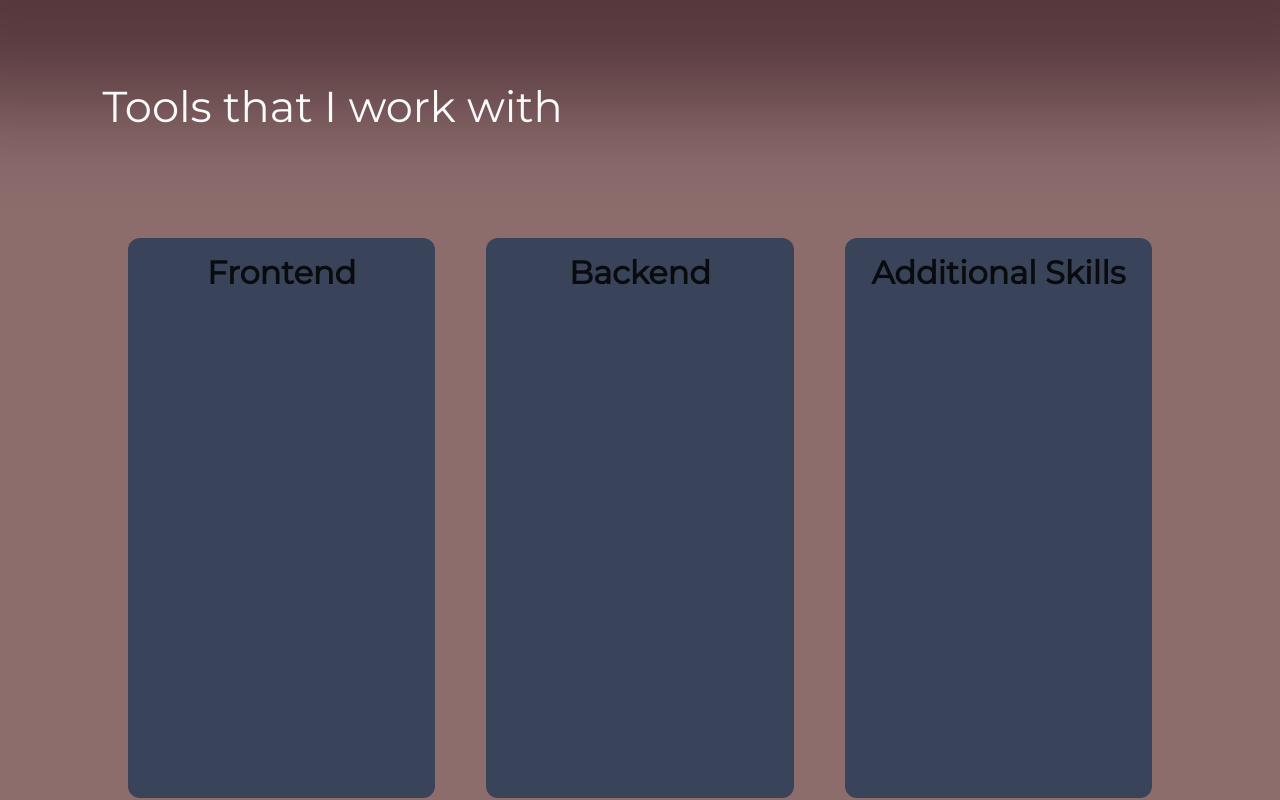
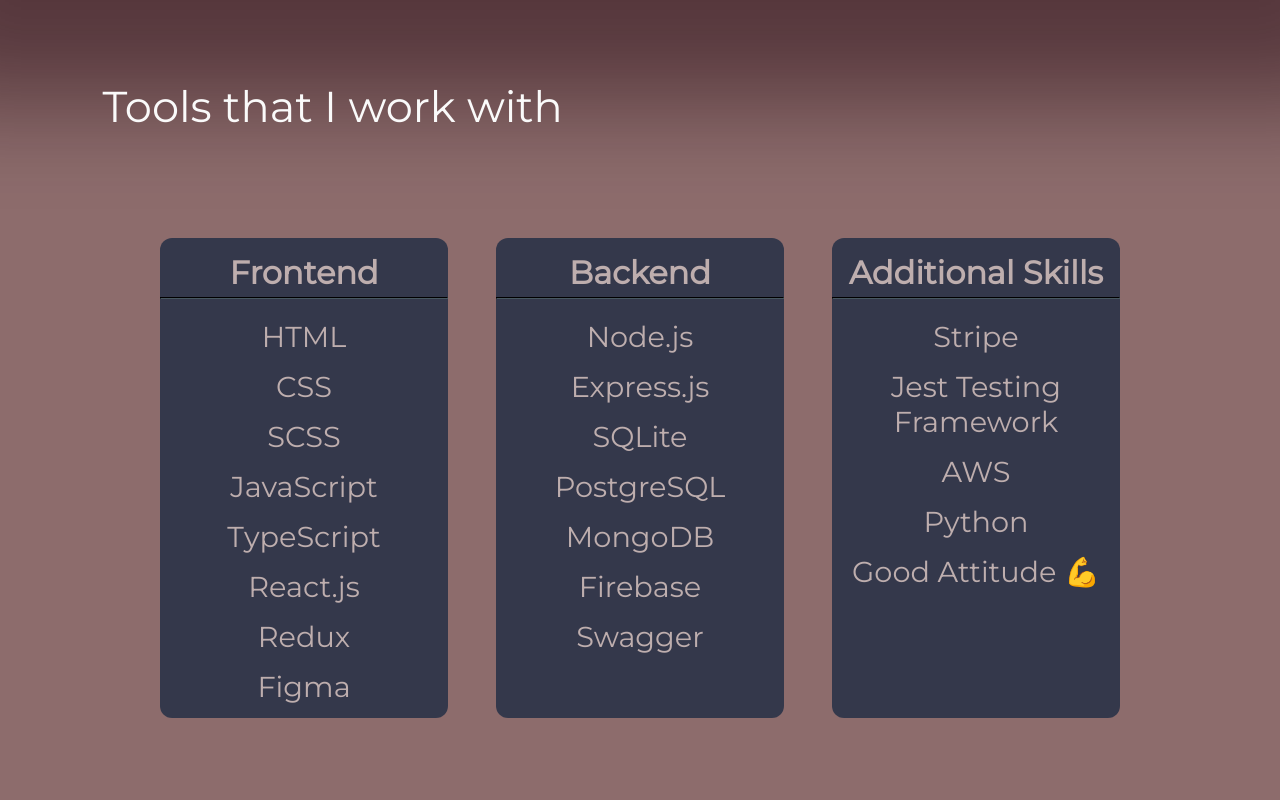
Before and after one commit to WilliamBerlin76/my-website, a React (Create React App) app: page / in a window 1280 px wide. Shown: the part 800-1600 px from the top of the page. Built offline with nearby package versions, Linux system fonts and the light colour scheme.

Commit message:
re-structured  skill cards, now mapping through data, added some styles

```diff
--- a/src/components/skillCards/skillCards.js
+++ b/src/components/skillCards/skillCards.js
@@ -1,29 +1,22 @@
 import React from 'react'
 import skillCard from "./skillCards.module.scss";
 
-import { frontend, backend, other } from "../../data/skillData.js";
-
-export default function SkillCards() {
+const SkillCards = ({ title, skills }) => {
     return (
-        <div className={skillCard.container}>
-            <div className={skillCard.card}>
-                <div className={skillCard.titleContainer}>
-                    <span className={skillCard.cardTitle}>Frontend</span>
-                </div>
-
+        <div className={skillCard.card}>
+            <div className={skillCard.titleContainer}>
+                <span className={skillCard.cardTitle}>{title}</span>
             </div>
-            <div className={skillCard.card}>
-                <div className={skillCard.titleContainer}>
-                    <span className={skillCard.cardTitle}>Backend</span>
-                </div>
-
-            </div>
-            <div className={skillCard.card}>
-                <div className={skillCard.titleContainer}>
-                    <span className={skillCard.cardTitle}>Additional Skills</span>
-                </div>
-
+            <hr />
+            <div className={skillCard.skillContainer}>
+                {skills.map(item => {
+                    return (
+                        <span className={skillCard.skillText}>{item}</span>
+                    );
+                })}
             </div>
         </div>
-    )
-}
+    );
+};
+
+export default SkillCards;
--- a/src/components/skillCards/skillCards.module.scss
+++ b/src/components/skillCards/skillCards.module.scss
@@ -1,18 +1,8 @@
-.container{
-    position: relative;
-    display: flex;
-    justify-content: space-between;
-    z-index: 1;
-    height: 70%;
-    width: 80%;
-    margin-top: 200px;
-    border-radius: 15px;
-    margin: 185px auto;
 
 .card{
     width: 30%;
     height: 100%;
-        background: #39435a;
+    background: #2d3549ea;
     border-radius: 12px;
 
     .titleContainer{
@@ -20,10 +10,24 @@
         margin-top: 15px;
         text-align: center;
         .cardTitle{
-                color: #090B0C;
+            color: #beaeae;
             font-size: 2rem;
             font-weight: bold;
         }
     }
+    hr{
+        background: #090B0C;
+        color: #090B0C;
+        border-color: #090B0C;;
+    }
+    .skillContainer{
+        text-align: center;
+        display: flex;
+        flex-direction: column;
+        .skillText{
+            font-size: 1.8rem;
+            margin-top: 15px;
+            color: #beaeae;
         }
     }
+}
--- a/src/data/skillData.js
+++ b/src/data/skillData.js
@@ -1,4 +1,7 @@
-export const frontend = [
+export const skillArray = [
+    {
+        title: "Frontend",
+        skills: [
             "HTML",
             "CSS",
             "SCSS",
@@ -7,9 +10,11 @@
             "React.js",
             "Redux",
             "Figma"
-];
-
-export const backend = [
+        ]
+    },
+    {
+        title: "Backend",
+        skills: [
             "Node.js",
             "Express.js",
             "SQLite",
@@ -17,11 +22,44 @@
             "MongoDB",
             "Firebase",
             "Swagger"
-];
-
-export const other = [
+        ]
+    },
+    {
+        title: "Additional Skills",
+        skills: [
             "Stripe",
             "Jest Testing Framework",
             "AWS",
+            "Python",
             "Good Attitude 💪"
-];
+        ]
+    }
+]
+
+// export const frontend = [
+//     "HTML",
+//     "CSS",
+//     "SCSS",
+//     "JavaScript",
+//     "TypeScript",
+//     "React.js",
+//     "Redux",
+//     "Figma"
+// ];
+
+// export const backend = [
+//     "Node.js",
+//     "Express.js",
+//     "SQLite",
+//     "PostgreSQL",
+//     "MongoDB",
+//     "Firebase",
+//     "Swagger"
+// ];
+
+// export const other = [
+//     "Stripe",
+//     "Jest Testing Framework",
+//     "AWS",
+//     "Good Attitude 💪"
+// ];
--- a/src/pages/skills/skills.js
+++ b/src/pages/skills/skills.js
@@ -1,13 +1,24 @@
 import React from 'react';
 import skills from "./skills.module.scss";
 import SkillCards from "../../components/skillCards/skillCards.js";
+import { skillArray } from "../../data/skillData";
 
 const Skills = () => {
     return (
         <section className={skills.skillsSection}>
             <div className={skills.colorOverlay}></div>
             <span className={skills.headerText}>Tools that I work with</span>
-            <SkillCards />
+            <div className={skills.cardsContainer}>
+                {skillArray.map(item => {
+                    return (
+                        <SkillCards
+                            title={item.title}
+                            skills={item.skills}
+                        />
+                    );
+                })}
+            </div>
+
         </section>
     )
 }
--- a/src/pages/skills/skills.module.scss
+++ b/src/pages/skills/skills.module.scss
@@ -17,4 +17,15 @@
         font-size: 2.7rem;
         z-index: 1;
     }
+    .cardsContainer{
+        position: relative;
+        display: flex;
+        justify-content: space-between;
+        z-index: 1;
+        height: 60%;
+        width: 75%;
+        margin-top: 200px;
+        border-radius: 15px;
+        margin: 185px auto;
+    }
 }
```
Lines whose indentation alone changed are shown as unchanged.
